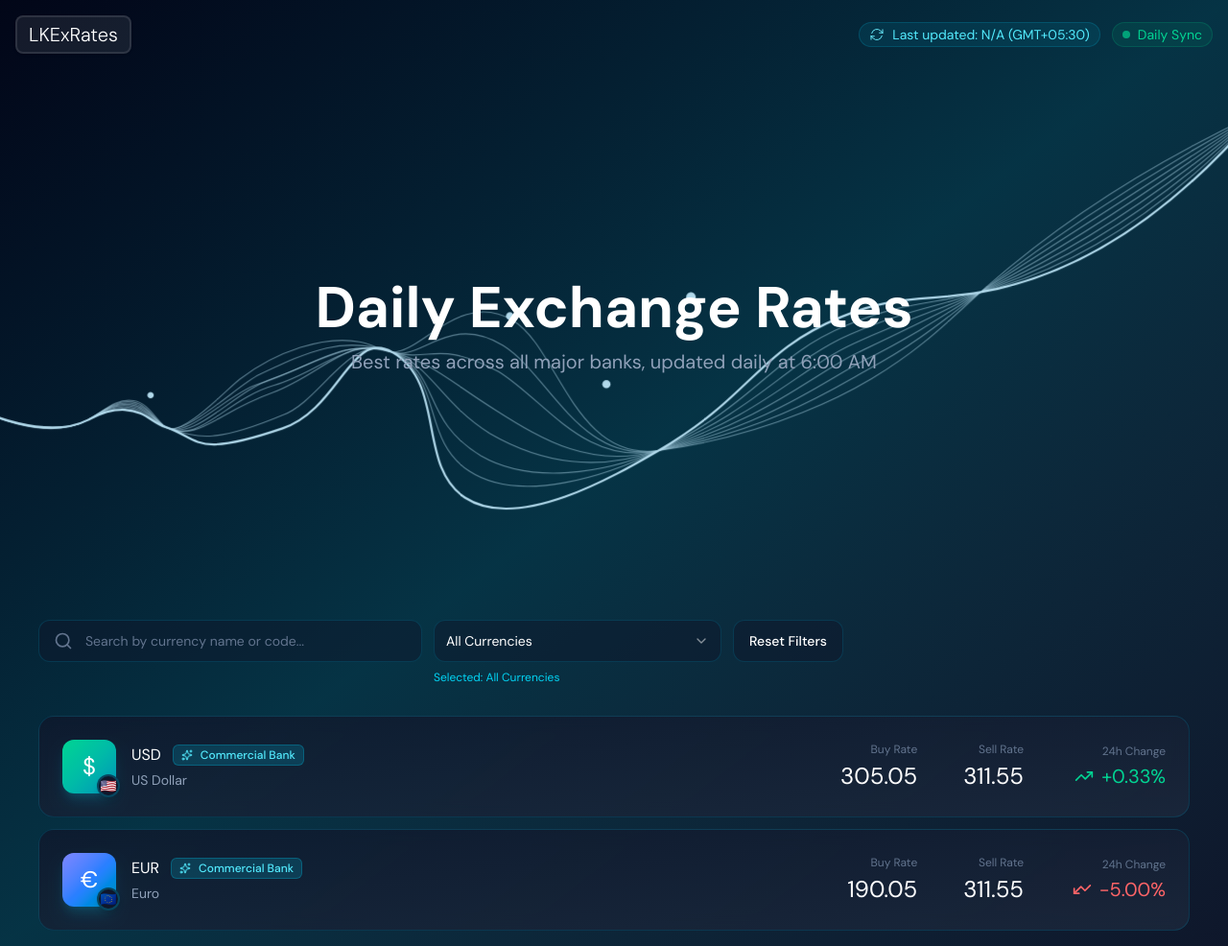
After one commit to AtheeshRathnaweera/Agentic_Exchange_Rates_Scraper, a FastAPI app: template app/ui/templates/dashboard.html in a window 1280 px wide. The commit adds this page. Shown: the whole page at 96% size. Run offline with FastAPI, Linux system fonts and the light colour scheme; the template is opened without the code that fills it, so the values that code supplies are empty.

Commit message:
feat: move ui templates to ui directory

```diff
--- /dev/null
+++ b/app/ui/templates/components/dropdown.html
@@ -0,0 +1,32 @@
+{% macro dropdown(selectedValue, options, showEmpty=true, emptyLabel="Select an option") %}
+<div x-data='{
+      open: false,
+      selected: {{ selectedValue | default("", true) | tojson | safe }},
+      options: {{ options|default([], true) | tojson | safe}},
+    }' @update.window="selected = $event.detail" class="relative w-full">
+  <button @click="open = !open" type="button"
+    class="flex items-center justify-between gap-2 border px-3 py-2 text-sm whitespace-nowrap transition-[color,box-shadow] outline-none focus-visible:ring-[3px] w-full h-11 bg-slate-900/50 border-cyan-700/30 text-white focus:border-cyan-500/50 focus:ring-2 focus:ring-cyan-500/20 rounded-xl">
+    <span x-text="selected"></span>
+    <svg xmlns="http://www.w3.org/2000/svg" width="24" height="24" viewBox="0 0 24 24" fill="none" stroke="currentColor"
+      stroke-width="2" stroke-linecap="round" stroke-linejoin="round"
+      class="lucide lucide-chevron-down size-4 opacity-50" aria-hidden="true">
+      <path d="m6 9 6 6 6-6"></path>
+    </svg>
+  </button>
+  <div x-show="open" @click.away="open = false"
+    class="dropdown-scroll overflow-y-auto max-h-64 absolute left-0 top-full mt-2 w-full bg-slate-900/90 border border-cyan-700/30 rounded-xl shadow-lg z-20"
+    style="display: none;">
+    <ul class="py-2">
+      <template x-for="option in options" :key="typeof option === 'object' ? option.id : option">
+        <li>
+          <button
+            @click="selected = typeof option === 'object' ? option.value : option; open = false; $dispatch('update', selected)"
+            class="w-full text-left px-4 py-2 hover:bg-cyan-900/30"
+            x-text="typeof option === 'object' ? option.value : option">
+          </button>
+        </li>
+      </template>
+    </ul>
+  </div>
+</div>
+{% endmacro %}
--- a/app/templates/components/navbar.html
+++ b/app/ui/templates/components/navbar.html
@@ -1,10 +1,10 @@
+{% macro nav_bar(last_updated_time) %}
 <nav class="p-4 flex justify-between pb-0">
   <div class="flex items-center gap-2">
-    <div
-      class="flex items-center justify-center h-8 w-8 shadow-lg shadow-cyan-500/30 rounded-lg">
-      <img src="{{ url_for('static', path='images/logo.png') }}" alt="Logo" class="w-auto h-auto object-contain" />
-    </div>
-    <span class="font-light text-xl">LKExRates</span>
+    <span
+      class="font-light text-xl px-3 py-1 border-2 border-white/10 rounded-lg shadow-white-500/30 shadow-sm bg-white/8">
+      LKExRates
+    </span>
   </div>
   <div class="space-x-3 flex items-center">
     <span
@@ -14,7 +14,10 @@
         <path stroke-linecap="round" stroke-linejoin="round"
           d="M16.023 9.348h4.992v-.001M2.985 19.644v-4.992m0 0h4.992m-4.993 0 3.181 3.183a8.25 8.25 0 0 0 13.803-3.7M4.031 9.865a8.25 8.25 0 0 1 13.803-3.7l3.181 3.182m0-4.991v4.99" />
       </svg>
-      <p class="text-sm whitespace-nowrap ml-2 text-cyan-300">Last updated: Today 6:00 AM</p>
+      <p class="text-sm whitespace-nowrap ml-2 text-cyan-300">
+        Last updated: {{ last_updated_time if last_updated_time else 'N/A' }}
+        (GMT+05:30)
+      </p>
     </span>
     <span
       class="inline-flex items-center justify-center rounded-full bg-emerald-500/10 border border-emerald-500/20 px-2.5 py-0.5 items-center">
@@ -23,3 +26,4 @@
     </span>
   </div>
 </nav>
+{% endmacro %}
--- /dev/null
+++ b/app/ui/templates/dashboard.html
@@ -0,0 +1,68 @@
+{% from "components/rate_card.html" import rate_card%}
+{% from "components/dropdown.html" import dropdown%}
+
+{% extends "base.html" %}
+
+{%block content %}
+{%block welcome_text %}
+<div class="relative w-full h-[400px] sm:h-[570px] bg-dark-blue overflow-hidden">
+  <!-- Text overlay -->
+  <div class="absolute inset-0 flex flex-col justify-center items-center z-10 text-center px-4">
+    <h1 class="text-white text-5xl sm:text-6xl font-bold mb-3">Daily Exchange Rates</h1>
+    <p class="text-slate-400 text-xl max-w-xl">
+      Best rates across all major banks, updated daily at 6:00 AM
+    </p>
+  </div>
+  <!-- Lottie Animation Background -->
+  <lottie-player class="absolute inset-0 w-full h-full object-cover scale-[1] sm:scale-[1.045] origin-center z-0"
+    src="{{ url_for('static', path='animations/wave.json') }}" background="transparent" speed="0.75" loop autoplay>
+  </lottie-player>
+</div>
+{% endblock %}
+<div class="sm:p-4 lg:px-10 mt-1">
+  {%block filters %}
+  <div class="mb-6 sm:mb-8 space-y-3 sm:space-y-4">
+    <div class="grid grid-cols-2 sm:flex sm:flex-wrap gap-2 lg:gap-3">
+      <div class="col-span-1 w-full sm:w-4/12">
+        <div class="relative">
+          <svg xmlns="http://www.w3.org/2000/svg" width="20" height="20" viewBox="0 0 24 24" fill="none"
+            stroke="currentColor" stroke-width="2" stroke-linecap="round" stroke-linejoin="round"
+            class="lucide lucide-search absolute left-4 top-1/2 transform -translate-y-1/2 text-slate-500 w-5 h-5"
+            aria-hidden="true">
+            <path d="m21 21-4.34-4.34"></path>
+            <circle cx="11" cy="11" r="8"></circle>
+          </svg>
+          <input data-slot="input"
+            class="file:text-foreground selection:bg-primary selection:text-primary-foreground dark:bg-input/30 flex w-full min-w-0 border px-3 py-1 text-base transition-[color,box-shadow] outline-none file:inline-flex file:h-7 file:border-0 file:bg-transparent file:text-sm file:font-medium disabled:pointer-events-none disabled:cursor-not-allowed disabled:opacity-50 md:text-sm focus-visible:border-ring focus-visible:ring-ring/50 focus-visible:ring-[3px] aria-invalid:ring-destructive/20 dark:aria-invalid:ring-destructive/40 aria-invalid:border-destructive pl-12 h-10 sm:h-11 bg-slate-900/50 border-cyan-700/30 text-white placeholder:text-slate-500 focus:border-cyan-500/50 focus:ring-2 focus:ring-cyan-500/20 rounded-xl"
+            placeholder="Search by currency name or code..." value />
+        </div>
+      </div>
+      <div class="sm:w-3/12" x-data="{ currencySelected: 'All Currencies' }" @update.window="currencySelected = $event.detail">
+          {{ dropdown('All Currencies', data.currencies) }}
+        <div class="mt-2 text-xs text-cyan-400">Selected: <span x-text="currencySelected"></span></div>
+      </div>
+      <div class="col-span-2 w-full sm:w-1/12">
+        <button data-slot="button"
+          class="inline-flex items-center justify-center whitespace-nowrap text-sm font-medium transition-all disabled:pointer-events-none disabled:opacity-50 [&amp;_svg]:pointer-events-none [&amp;_svg:not([class*='size-'])]:size-4 shrink-0 [&amp;_svg]:shrink-0 outline-none focus-visible:border-ring focus-visible:ring-ring/50 focus-visible:ring-[3px] aria-invalid:ring-destructive/20 dark:aria-invalid:ring-destructive/40 aria-invalid:border-destructive border hover:text-accent-foreground dark:bg-input/30 dark:border-input dark:hover:bg-input/50 px-4 py-2 has-[&gt;svg]:px-3 col-span-2 sm:col-span-1 h-11 bg-slate-900/50 border-cyan-700/30 text-white hover:bg-slate-800/50 hover:border-cyan-500/50 rounded-xl">
+          Reset Filters
+        </button>
+      </div>
+    </div>
+  </div>
+  {% endblock %}
+  {%block rates %}
+  <div class="grid grid-cols-1 gap-3">
+    {{ rate_card(
+    {"symbol": "$", "code": "USD", "name":"US Dollar"}, {"bank_name": "Commercial Bank","today": {"tt_buying":
+    "305.05","tt_selling": "311.55", "created_date": "2025-11-19 06:41:54.497"}, "yesterday": {"tt_buying": "304.05",
+    "tt_selling": "310.55"}}
+    )}}
+    {{ rate_card(
+    {"symbol": "€", "code": "EUR", "name":"Euro"}, {"bank_name": "Commercial Bank","today": {"tt_buying":
+    "190.05","tt_selling": "311.55", "created_date": "2025-11-19 06:41:54.497"}, "yesterday": {"tt_buying": "200.05",
+    "tt_selling": "310.55"}}
+    )}}
+  </div>
+  {% endblock %}
+</div>
+{% endblock %}
```
Also changed, not shown: app/templates/dashboard.html (deleted, +0 -108 lines), app/ui/templates/components/rate_card.html (renamed from app/templates/components/rate_card.html).
